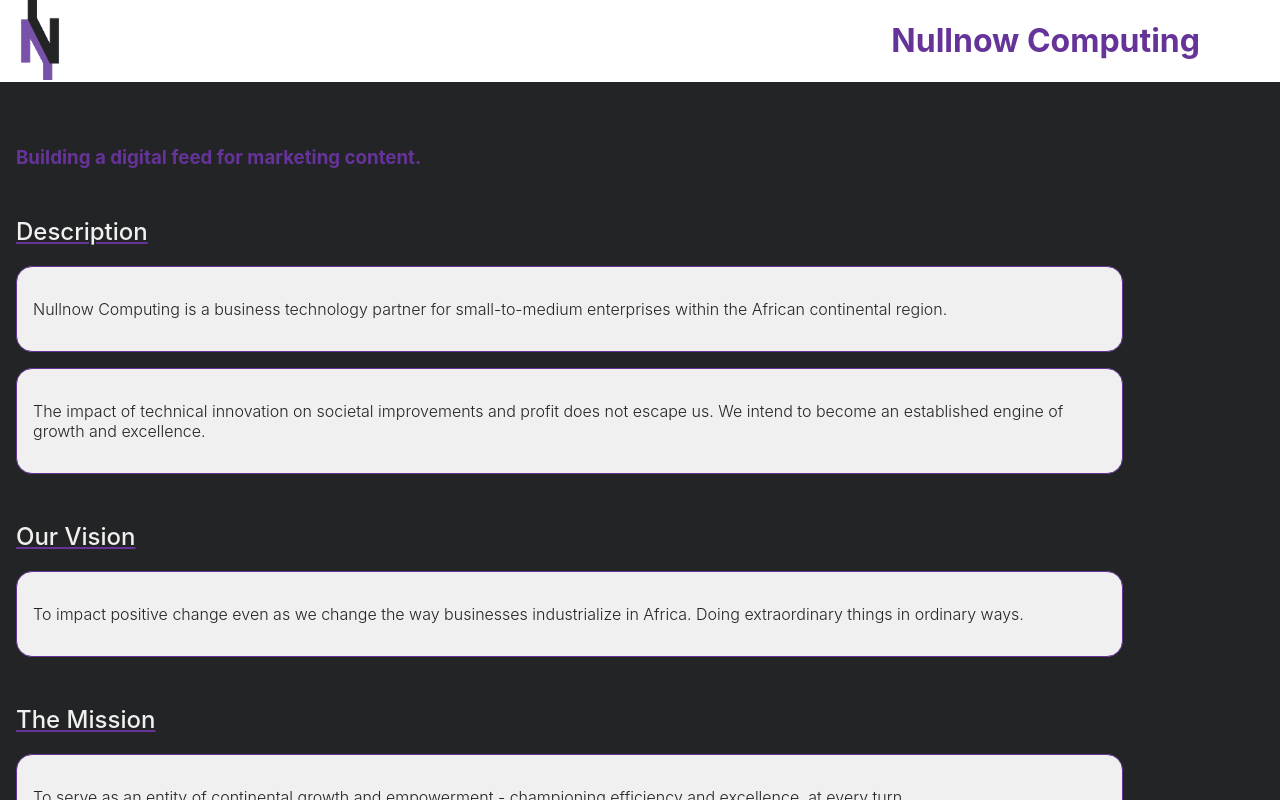
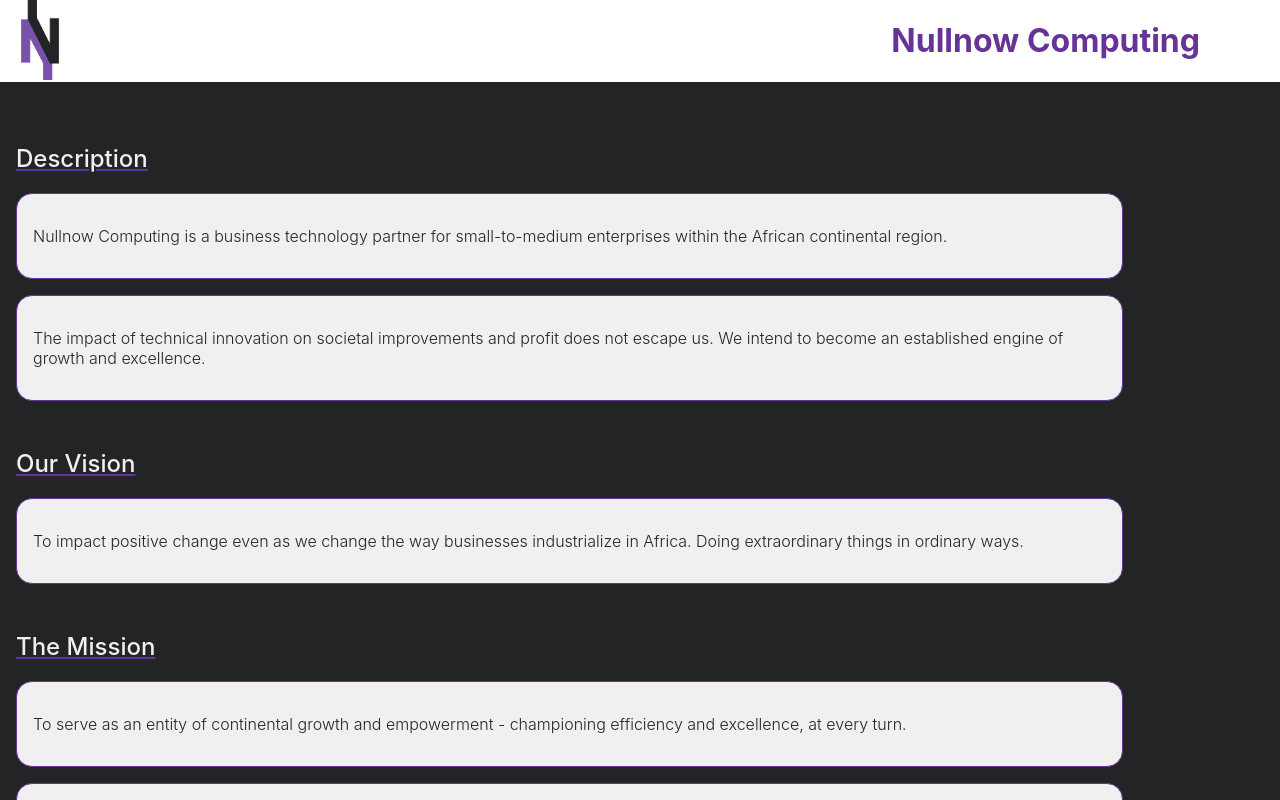
Before and after one commit to nullnow/nullnow.com, a React (Create React App) app: page / in a window 1280 px wide. Shown: the top 800 px of the page. Built offline with nearby package versions, Linux system fonts and the light colour scheme.

Commit message:
Update App.js

```diff
--- a/src/App.js
+++ b/src/App.js
@@ -12,9 +12,6 @@
     <div className="App">
       <Navbar />
       <div className="content">
-        <h3 style={{ color: '#639', margin: '50px 0px 20px 0' }}>
-          Building a digital feed for marketing content.
-        </h3>
         <Description />
         <OurVision />
         <TheMission />
```
